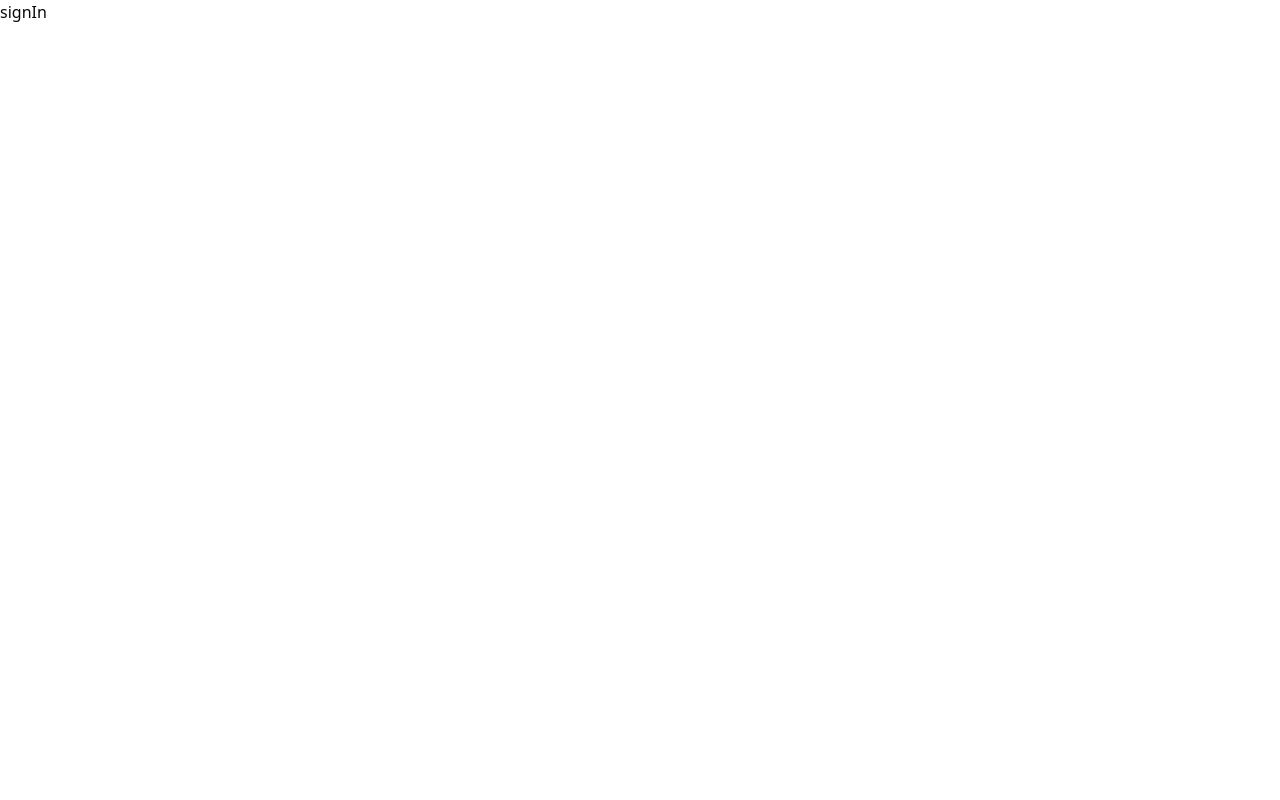
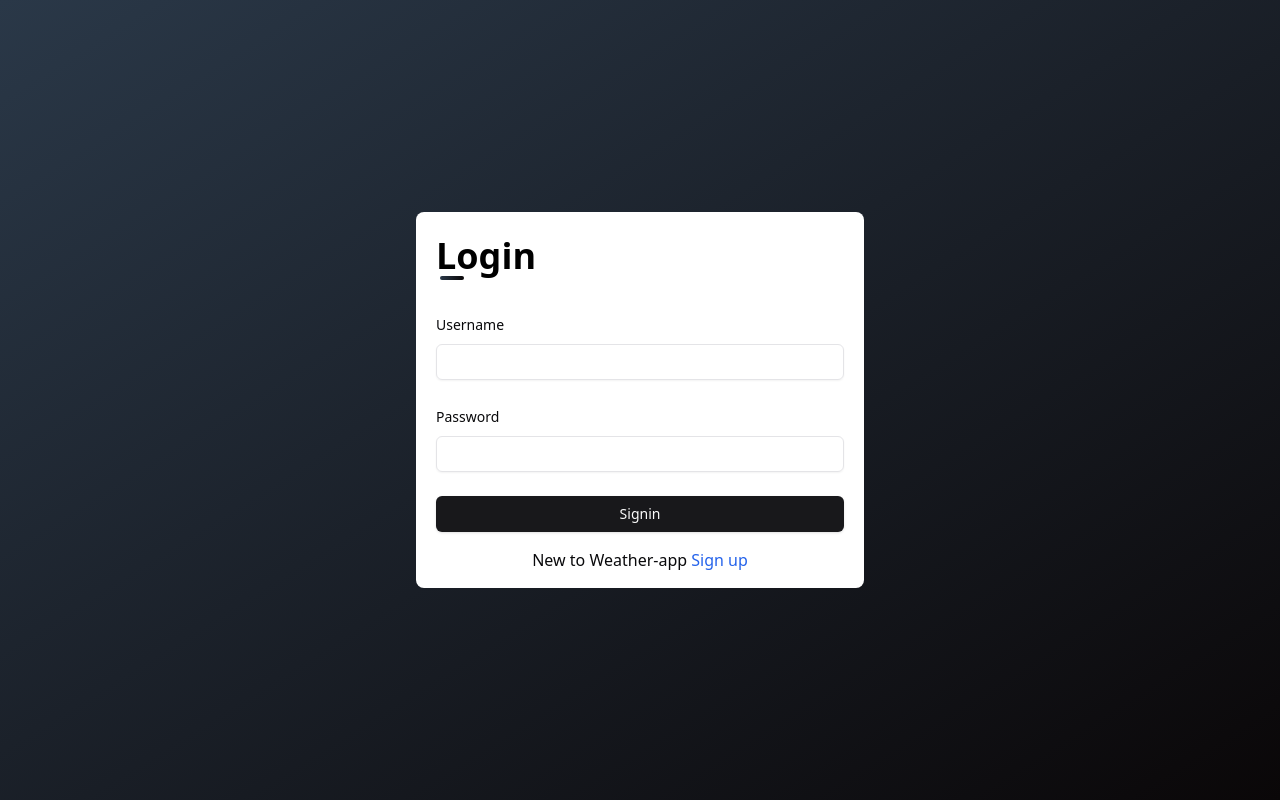
Before and after one commit to 121ShoryaSingh/weather-app, a Next.js app: page /sign-in in a window 1280 px wide. Built offline with nearby package versions, Linux system fonts and the light colour scheme.

Commit message:
sign in page

```diff
--- a/app/(auth)/sign-in/page.tsx
+++ b/app/(auth)/sign-in/page.tsx
@@ -1,9 +1,12 @@
-
+'use client'
+import { Button } from '@/components/ui/button'
+import { Form, FormControl, FormField, FormItem, FormLabel, FormMessage } from '@/components/ui/form'
+import { Input } from '@/components/ui/input'
 import { useToast } from '@/hooks/use-toast'
 import { signInSchema } from '@/schemas/signInSchema'
 import { zodResolver } from '@hookform/resolvers/zod'
-import { Variable } from 'lucide-react'
 import { signIn, useSession } from 'next-auth/react'
+import Link from 'next/link'
 import { useRouter } from 'next/navigation'
 import React from 'react'
 import { useForm } from 'react-hook-form'
@@ -42,10 +45,62 @@ const page = () => {
     }
 }
     return (
-    <div>
-      signIn
-    </div>
-  )
+			<div className="min-h-screen w-screen bg-gradient-to-br from-[#2A3848] to-[#0A0708] md:flex justify-center items-center">
+				<div className="w-full bg-white max-w-md space-y-8 rounded-lg">
+					<div className="flex flex-col px-5 sm:my-6 mb-2">
+						<h1 className="text-black sm:text-4xl text-2xl font-bold">
+							Login
+						</h1>
+						<div className="w-6 h-1 bg-gradient-to-r from-[#2A3848] to-[#0A0708] ml-1 rounded-full"></div>
+					</div>
+                    <div className='px-5'>
+                        <Form {...form}>
+                            <form onSubmit={form.handleSubmit(onSubmit)} className='space-y-6'>
+                                <div>
+                                    <FormField
+                                    name='username'
+                                    control={form.control}
+                                    render={({field}) => (
+                                        <FormItem>
+                                            <FormLabel>Username</FormLabel>
+                                            <FormControl>
+                                                <Input placeholder='' {...field} />
+                                            </FormControl>
+                                            <FormMessage />
+                                        </FormItem>
+                                    )}
+                                    />
+                                </div>
+                                <div>
+                                <FormField
+                                    name='password'
+                                    control={form.control}
+                                    render={({field}) => (
+                                        <FormItem>
+                                            <FormLabel>Password</FormLabel>
+                                            <FormControl>
+                                                <Input placeholder='' type='password' {...field} />
+                                            </FormControl>
+                                            <FormMessage />
+                                        </FormItem>
+                                    )}
+                                    />
+                                </div>
+                                <Button type='submit' className='w-full'>
+                                    Signin
+                                </Button>
+                            </form>
+                        </Form>
+                        <div className='text-center my-4'>
+                            <p>
+                                New to Weather-app{' '}
+                                <Link href='/sign-up' className='text-blue-600 hover:text-blue-800'>Sign up</Link>
+                            </p>
+                        </div>
+                    </div>
+				</div>
+			</div>
+		);
 }
 
 
--- a/app/(auth)/sign-up/page.tsx
+++ b/app/(auth)/sign-up/page.tsx
@@ -1,8 +1,8 @@
-'use client';
+'use client'
 import { useToast } from '@/hooks/use-toast';
 import { signUpSchema } from '@/schemas/signUpSchema';
 import { zodResolver } from '@hookform/resolvers/zod';
-import { useRouter } from 'next/router';
+import { useRouter } from 'next/navigation';
 import React, { useEffect, useState } from 'react';
 import { useForm } from 'react-hook-form';
 import { useDebounceCallback } from 'usehooks-ts';
@@ -22,6 +22,7 @@ import {
 import { Input } from '@/components/ui/input';
 import { Button } from '@/components/ui/button';
 import { Loader2 } from 'lucide-react';
+import Link from 'next/link';
 
 const page = () => {
 	const [username, setUsername] = useState('');
@@ -31,7 +32,7 @@ const page = () => {
 
 	const debounced = useDebounceCallback(setUsername, 3000);
 	const { toast } = useToast();
-	// const router = useRouter()
+	const router = useRouter()
 
 	//zod implementation
 	const form = useForm<z.infer<typeof signUpSchema>>({
@@ -75,7 +76,7 @@ const page = () => {
 				title: 'success',
 				description: response.data.message,
 			});
-			// router.replace(`/dashboard/${username}`)
+			router.replace(`/sign-in`)
 			setIsSubmitting(false);
 		} catch (error) {
 			console.error('Error in signup of user', error);
@@ -91,21 +92,20 @@ const page = () => {
 
 	return (
 		<div className="h-screen w-screen bg-gradient-to-br from-[#2A3848] to-[#0A0708] md:flex justify-center items-center">
-			<Section>
-					<div className=" bg-white md:p-8 p-4 w-full h-screen">
+					<div className="max-w-lg bg-white md:p-8 p-4 w-full h-screen">
 						<div className="flex flex-col px-5 sm:mb-10 mb-2">
 							<h1 className="text-black sm:text-4xl text-2xl font-bold">
 								Registration
 							</h1>
 							<div className="w-9 h-1 bg-gradient-to-r from-[#2A3848] to-[#0A0708] ml-1 rounded-full"></div>
 						</div>
-						<div className=" max-w-[43.75] ">
+						<div className="">
 							<Form {...form}>
 								<form
 									onSubmit={form.handleSubmit(onSubmit)}
-									className="md:px-20 px-5">
-									<div className="grid md:grid-cols-2 grid-cols-1 gap-4 mb-3">
-										<div className="md:w-[15.75rem] w-full">
+									className="md:px-15 px-5">
+									<div className="grid grid-cols-1 gap-4 mb-3">
+										<div className="">
 											<FormField
 												control={form.control}
 												name="username"
@@ -135,7 +135,7 @@ const page = () => {
 												)}
 											/>
 										</div>
-										<div className="md:w-[15.75rem] w-full">
+										<div className="">
 											<FormField
 												control={form.control}
 												name="password"
@@ -158,7 +158,7 @@ const page = () => {
 												)}
 											/>
 										</div>
-										<div className="md:w-[15.75rem] w-full">
+										<div className="">
 											<FormField
 												control={form.control}
 												name="firstname"
@@ -180,7 +180,7 @@ const page = () => {
 												)}
 											/>
 										</div>
-										<div className="md:w-[15.75rem] w-full">
+										<div className="">
 											<FormField
 												control={form.control}
 												name="lastname"
@@ -202,7 +202,7 @@ const page = () => {
 												)}
 											/>
 										</div>
-										<div className="md:w-[15.75rem] w-full">
+										<div className="">
 											<FormField
 												control={form.control}
 												name="city"
@@ -224,7 +224,7 @@ const page = () => {
 												)}
 											/>
 										</div>
-										<div className="md:w-[15.75rem] w-full">
+										<div className="">
 											<FormField
 												control={form.control}
 												name="country"
@@ -262,9 +262,14 @@ const page = () => {
 									</Button>
 								</form>
 							</Form>
+							<div className='text-center mt-4'>
+                            <p>
+                                Already a member{' '}
+                                <Link href='/sign-in' className='text-blue-600 hover:text-blue-800'>Sign in</Link>
+                            </p>
+                        </div>
 						</div>
 					</div>
-			</Section>
 		</div>
 	);
 };
--- a/app/api/auth/[...nextauth]/options.ts
+++ b/app/api/auth/[...nextauth]/options.ts
@@ -14,18 +14,20 @@ export const authOptions: NextAuthOptions = {
                 username: {label: "Username", type: "text", placeholder: ""},
                 password: {label: "Password", type: "password", placeholder:""}
             },
-            async authorize(credentials: any): Promise<any> {
+            async authorize(credentials:any): Promise<any> {
                 await dbConnect()
                 try {
                     const user = await UserModel.findOne({
                         $or: [
-                            {username: credentials.identifier}
+                            {username: credentials.username}
                         ]
                     })
                     if(!user) {
-                        throw new Error('No user found with this email')
+                        throw new Error('No user found with this username')
                     }
-                    const isPasswordCorrect = await bcrypt.compare(credentials.password, user.password)
+
+                    const isPasswordCorrect = await bcrypt.compare(credentials.password, user.password);
+
                     if(isPasswordCorrect){
                         return user
                     }
```
